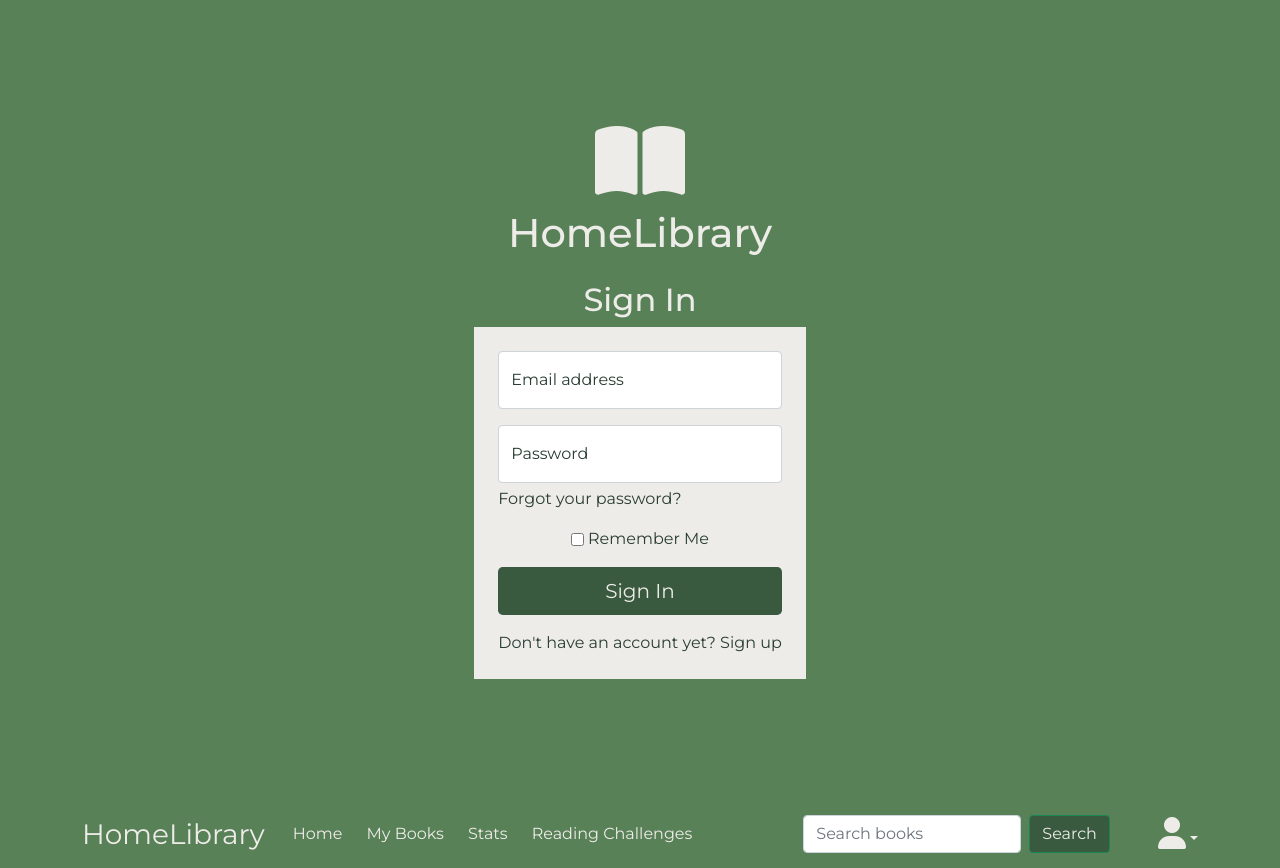
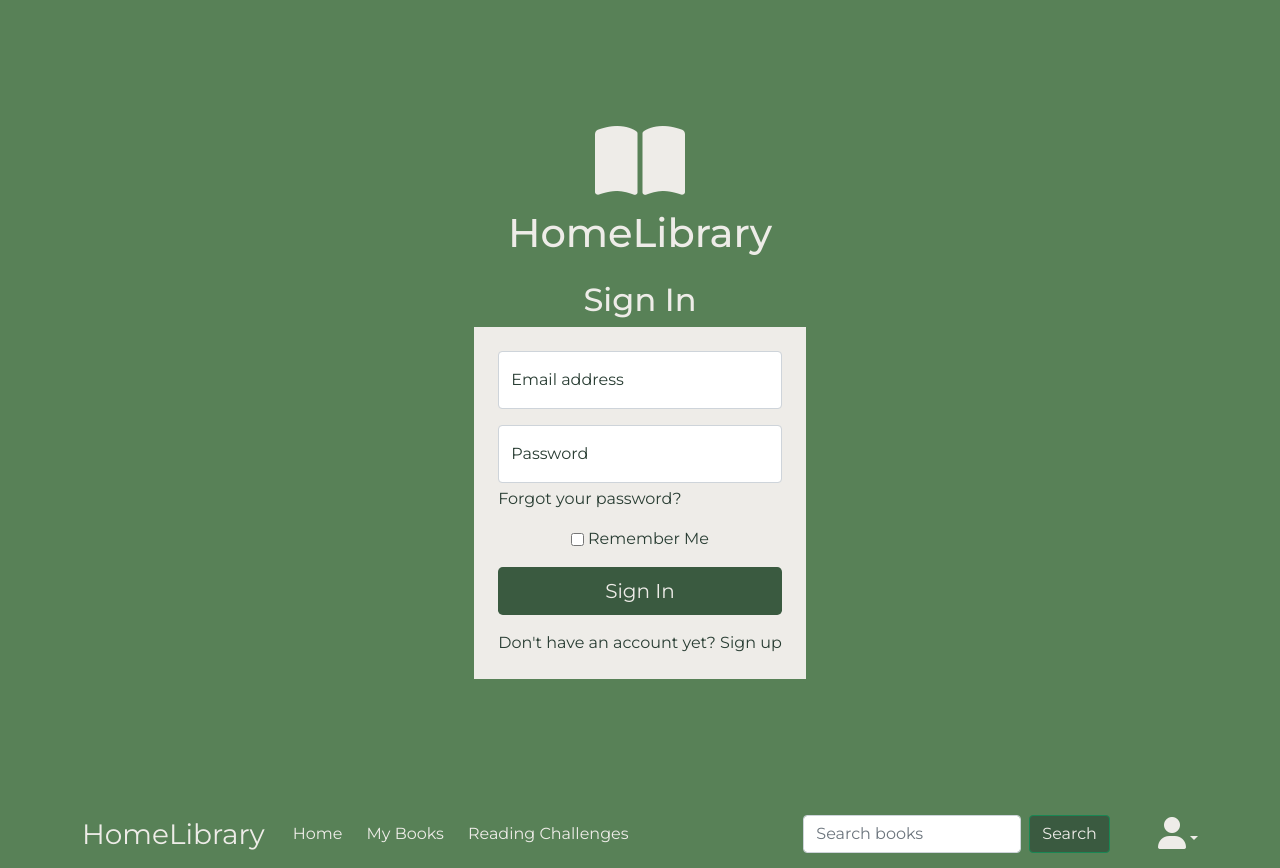
Before and after one commit to brianbaez/home-library, a React (Create React App) app: page /signin in a window 1280 px wide. Built offline with nearby package versions, Linux system fonts and the light colour scheme.

Commit message:
Updated NavbarItems to exclude Stats link

```diff
--- a/src/components/NavbarItems.js
+++ b/src/components/NavbarItems.js
@@ -9,11 +9,11 @@ export const navItems = [
     name: "My Books",
     path: "/my-books"
   },
-  {
-    id: "3",
-    name: "Stats",
-    path: "/my-stats"
-  },
+  // {
+  //   id: "3",
+  //   name: "Stats",
+  //   path: "/my-stats"
+  // },
   {
     id: "4",
     name: "Reading Challenges",
```
